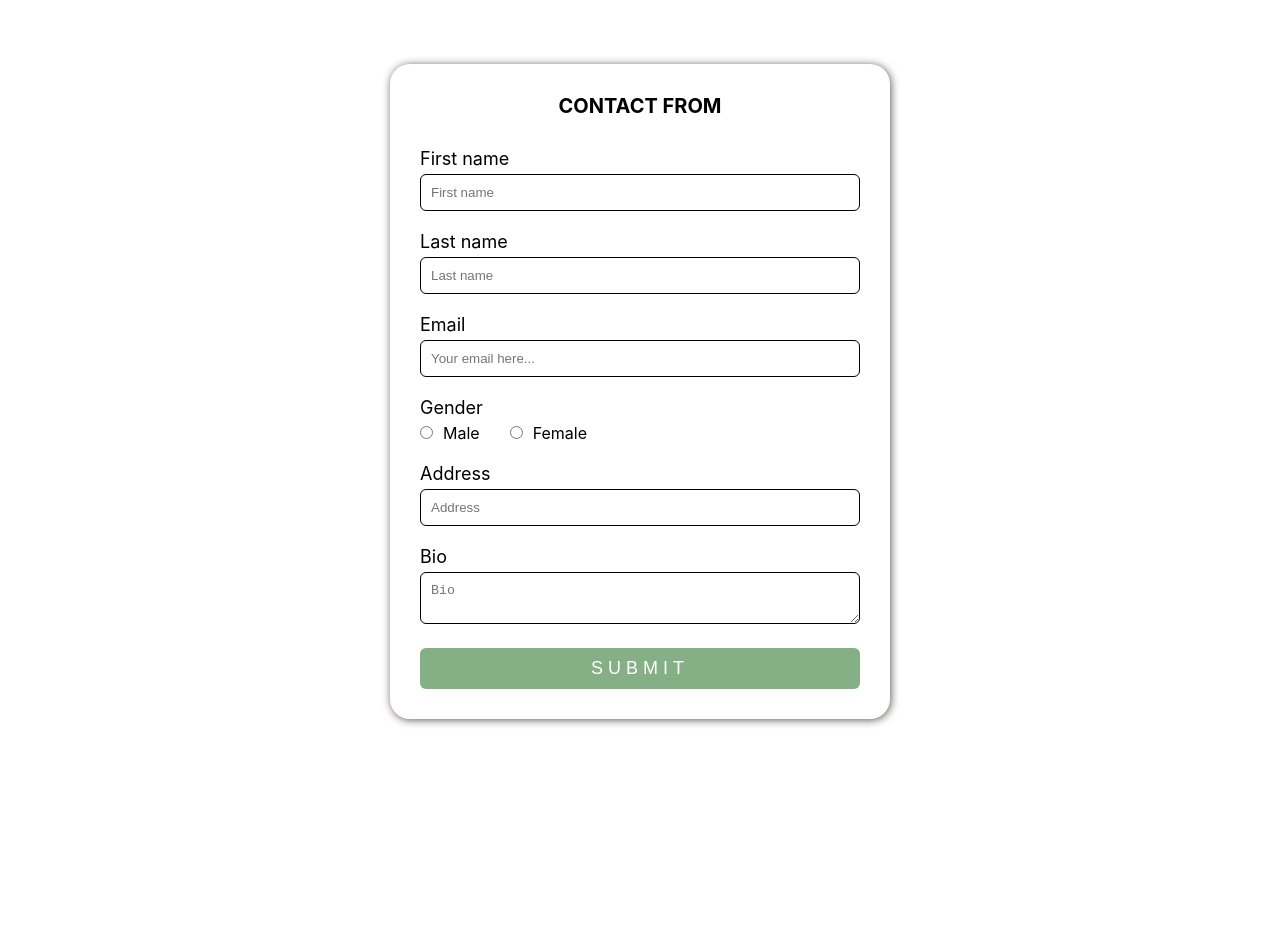
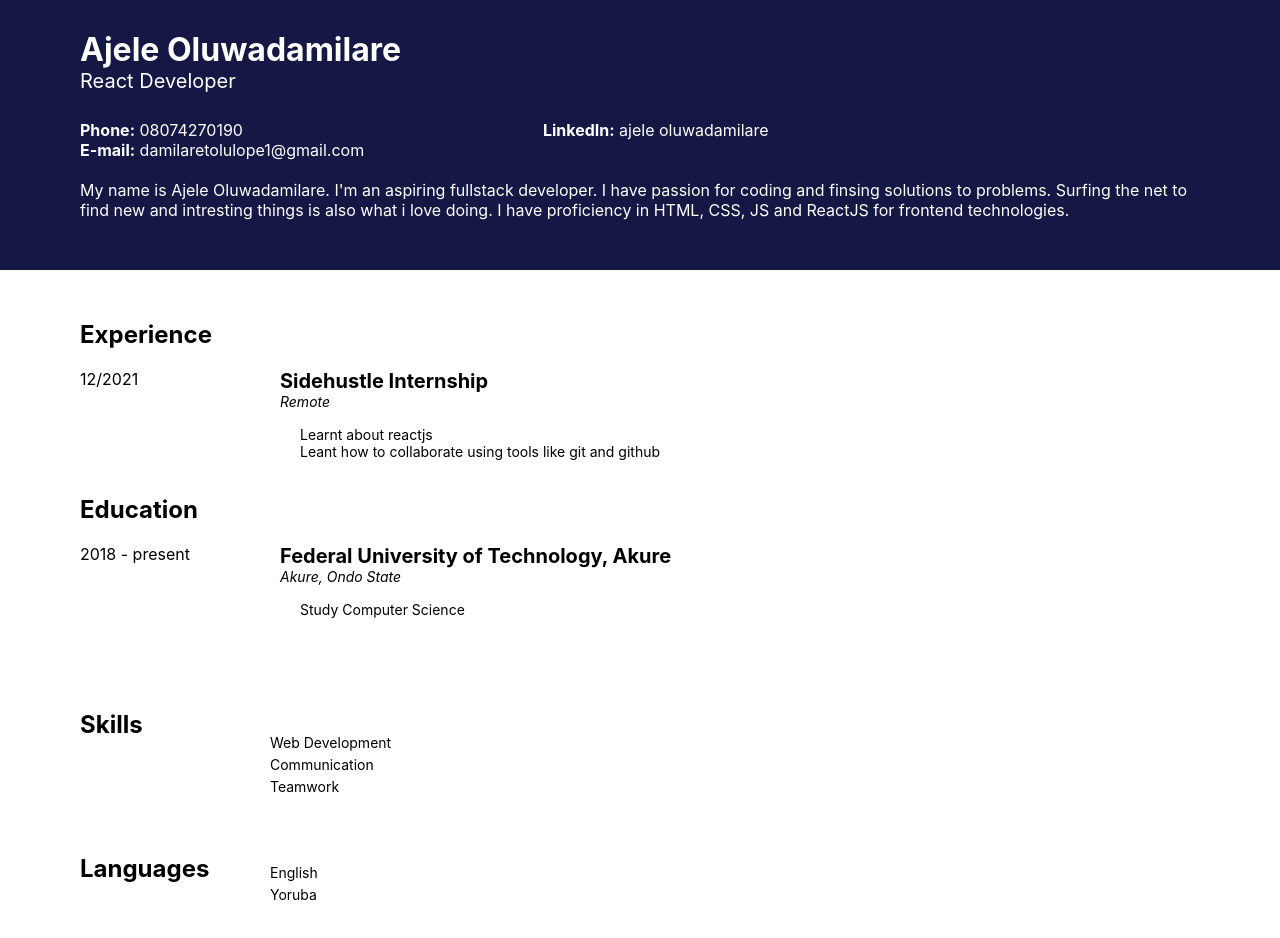
Before and after one commit to Damilare-Tolulope/kodecamp-task, a React (Create React App) app: page / in a window 1280 px wide. Shown: the top 938 px of the page. Before the commit the page ends 800 px from the top, so only its background shows below. Built offline with nearby package versions, Linux system fonts and the light colour scheme.

Commit message:
App and styles

```diff
--- a/src/App.css
+++ b/src/App.css
@@ -3,66 +3,3 @@
   margin: 0;
   box-sizing: border-box;
 }
-@media screen and (max-width: 380px) {
-  form {
-    width: 300px;
-  }
-  p {
-    font-size: 16px;
-  }
-  label {
-    font-size: 12px;
-  }
-}
-form {
-  width: 500px;
-  margin: 5% auto;
-  padding: 30px;
-  box-shadow: 1px 1px 9px rgb(100, 88, 88);
-  border: none;
-  border-radius: 20px;
-}
-p {
-  font-size: 20px;
-  margin-bottom: 30px;
-  text-transform: uppercase;
-}
-.text {
-  font-size: 20px;
-  font-weight: bold;
-  margin-bottom: 30px;
-  text-align: center;
-  text-transform: uppercase;
-}
-form div {
-  margin-bottom: 20px;
-}
-input[type="radio"] {
-  width: auto;
-}
-span {
-  margin-right: 30px;
-  margin-left: 10px;
-}
-input,
-textarea {
-  border: 1px solid #000;
-  border-radius: 6px;
-  padding: 10px;
-  width: 100%;
-}
-label {
-  display: block;
-  font-size: 18px;
-  margin-bottom: 5px;
-}
-
-input[type="submit"]{
-  border:none;
-  outline:none;
-  background-color: rgb(133, 175, 133);
-  color:white;
-  font-size: 18px;
-  letter-spacing: 5px;
-  cursor:pointer
-}
--- a/src/App.js
+++ b/src/App.js
@@ -1,96 +1,12 @@
-import React, { useState } from "react";
-import "./App.css";
+import React from 'react'
+import CV from  './components/CV'
 
 const App = () => {
-  const [firstName, setFirstName] = useState("");
-  const [lastName, setLastName] = useState("");
-  const [email, setEmail] = useState("");
-  const [gender, setGender] = useState("");
-  const [address, setAddress] = useState("");
-  const [bio, setBio] = useState("");
-  const [displayValues, setDisplayValues] = useState("");
+  return (
+    <div>
+      <CV />
+    </div>
+  )
+}
 
-  const handleSubmit = (e) => {
-    e.preventDefault();
-    if(!firstName || !lastName || !email || !gender || !address || !bio) return alert("Please fill the form completely")
-
-    const values = () => {
-      return(
-          <div>
-            <p>First name: {firstName} </p>
-            <p>Last name: {lastName} </p>
-            <p>Email: {email} </p>
-            <p>Gender: {gender} </p>
-            <p>Address: {address} </p>
-            <p>Bio: {bio} </p>
-          </div>
-        )
-      }
-
-
-    setDisplayValues(values);
-    const form = document.querySelector('form')
-    form.reset();
-  }
-
-  return (
-    <form onSubmit={handleSubmit} >
-      <p className="text">Contact from</p>
-      {displayValues}
-      <div>
-        <label>First name</label>
-        <input
-          value={firstName}
-          onChange={(e) => setFirstName(e.target.value)}
-          type="text"
-          placeholder="First name"
-        />
-      </div>
-      <div>
-        <label>Last name</label>
-        <input
-          value={lastName}
-          onChange={(e) => setLastName(e.target.value)}
-          type="text"
-          placeholder="Last name"
-        />
-      </div>
-      <div>
-        <label>Email</label>
-        <input
-          value={email}
-          onChange={(e) => setEmail(e.target.value)}
-          type="email"
-          placeholder="Your email here..."
-        />
-      </div>
-      <div onChange={e => setGender(e.target.value)}>
-        <label>Gender</label>
-        <input value="Male" name="gender" type="radio" selected />
-        <span>Male</span>
-        <input value="Female" name="gender" type="radio" />
-        <span>Female</span>
-      </div>
-      <div>
-        <label>Address</label>
-        <input
-          value={address}
-          onChange={(e) => setAddress(e.target.value)}
-          type="text"
-          placeholder="Address"
-        />
-      </div>
-      <div>
-        <label>Bio</label>
-        <textarea
-          value={bio}
-          onChange={(e) => setBio(e.target.value)}
-          placeholder="Bio"
-        ></textarea>
-      </div>
-      <input type="submit" value="SUBMIT" />
-    </form>
-  );
-};
-
-export default App;
+export default App
```
